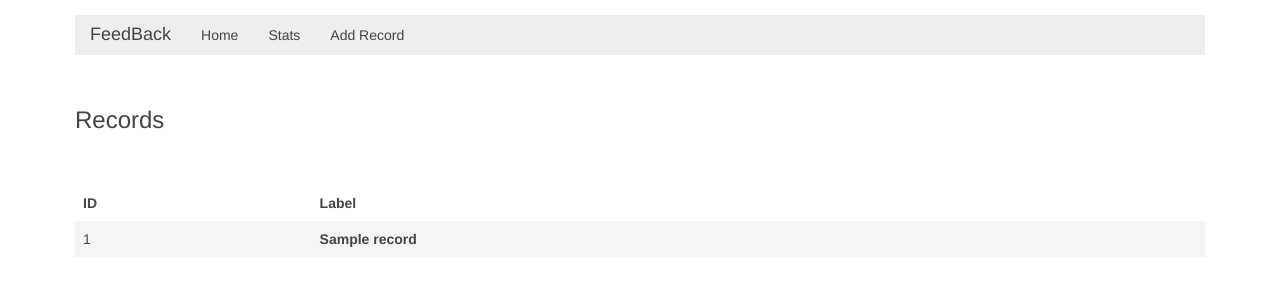
After one commit to samarthbhargav/feedback-ml, a Flask app: page /records/1/1/1 in a window 1280 px wide. The commit adds this page. Shown: the top 306 px of the page. Run offline with Flask 2, Linux system fonts and the light colour scheme; a database or web service that is not in the repository returns one stand-in record (values such as "Sample title"); data that the repository does not hold is empty.

Commit message:
More changes to the front end

```diff
--- /dev/null
+++ b/feedback-front/client.py
@@ -0,0 +1,40 @@
+import json
+import requests
+
+
+STATS_RESOURCE = "http://localhost:9999/stats/datasets"
+POST_RECORDS_RESOURCE = "http://localhost:9999/record/{}/"
+RECORDS_PAGE_RESOURCE = "http://localhost:9999/page/{}/{}/{}"
+
+JSON_HEADERS = {'Content-Type': 'application/json'}
+
+
+class FeedBackClient(object):
+
+    def __init__(self):
+        pass
+
+    def fetch_dataset_statistics(self):
+        return requests.get(STATS_RESOURCE).json()["datasetStatistics"]
+
+    def save_record(self, record):
+
+        endpoint = POST_RECORDS_RESOURCE.format(data["dataset"])
+        jsons = json.dumps(record)
+
+        resp = requests.post(endpoint, data=jsons, headers=JSON_HEADERS)
+        print resp
+
+        if resp.status_code == 200:
+            return True
+        else:
+            # TODO add more desc message
+            return False
+
+    def get_records(self, dataset, skip, limit):
+        endpoint = RECORDS_PAGE_RESOURCE.format(dataset, skip, limit)
+        response = requests.get(endpoint)
+        if response.status_code == 200:
+            return True, response.json()
+        else:
+            return False, None
--- a/feedback-front/main.py
+++ b/feedback-front/main.py
@@ -3,14 +3,12 @@ from flask import render_template
 from flask import request, flash
 import json
 import requests
+from client import FeedBackClient
+
 
 app = Flask(__name__)
 
-STATS_RESOURCE = "http://localhost:9999/stats/datasets"
-POST_RECORDS_RESOURCE = "http://localhost:9999/record/{}/"
-
-
-JSON_HEADERS = {'Content-Type': 'application/json'}
+client = FeedBackClient()
 
 
 def chunks(l, n):
@@ -24,13 +22,15 @@ def chkNotNoneAndNotEmpty(value, name):
 
 @app.route("/")
 def index():
-    return render_template("index.html")
+    stats = client.fetch_dataset_statistics()
+    # break it up into chunks of 3
+    stat_chunks = chunks(stats, 3)
+    return render_template("index.html", stats = stats, stat_chunks = stat_chunks)
 
 
 @app.route("/stats/")
 def stats_page():
-    stats = requests.get(STATS_RESOURCE).json()["datasetStatistics"]
-
+    stats = client.fetch_dataset_statistics()
     # break it up into chunks of 3
     stat_chunks = chunks(stats, 3)
     return render_template("stats.html", stats=stats, stat_chunks = stat_chunks)
@@ -59,22 +59,25 @@ def post_record():
             "label" : data.get("label"),
             "content" : content
         }
-        endpoint = POST_RECORDS_RESOURCE.format(data["dataset"])
-        jsons = json.dumps(record)
-        app.logger.info("posting data {} to endpoint {}".format(jsons, endpoint))
 
-        resp = requests.post(endpoint, data=jsons, headers=JSON_HEADERS)
-        print resp
-
-        if resp.status_code == 200:
+        if client.save_record(record):
             return render_template("add_record.html", success="Record added successfully")
         else:
             # TODO add more desc message
             return render_template("add_record.html", error="Some error occurred")
+
     except ValueError, e:
         return render_template("add_record.html", error=e.message)
 
-
+@app.route("/records/<string:dataset>/<int:skip>/<int:limit>")
+def records(dataset, skip, limit):
+    valid, data =  client.get_records(dataset, skip, limit)
+    if valid:
+        records = data["records"]
+        return render_template("records.html", records=records)
+    else:
+        # TODO
+        return render_template("records.html", records=[], error="Some error occurred")
 
 
 if __name__ == "__main__":
--- /dev/null
+++ b/feedback-front/templates/records.html
@@ -0,0 +1,34 @@
+{% extends "layout.html" %}
+{% block body %}
+  <div class="uk-grid" data-uk-grid-margin>
+      <div class="uk-width-1-1">
+          <h2>Records</h2>
+          {% if error %}<div class="uk-alert uk-alert-danger">{{ error }} </div>{% endif %}
+      </div>
+  </div>
+
+  <div class="uk-block">
+  <!-- Group in 3 items-->
+  <table class="uk-table uk-table-hover uk-table-striped">
+    <thead>
+        <tr>
+            <th>ID</th>
+            <th>Label</th>
+        </tr>
+    </thead>
+    <tbody>
+    {% for record in records %}
+        <tr>
+            <td>{{record.id}}</td>
+            {% if record.label %}
+              <td class="uk-text-bold">{{record.label}}</id>
+            {% else %}
+              <td class="uk-text-muted">Unlabelled</td>
+            {% endif %}
+        </tr>
+    {% endfor %}
+    </div>
+    </tbody>
+  </table>
+
+{% endblock %}
```
Also changed, not shown: feedback-front/templates/index.html (+19 -1 lines), 1 other file.
